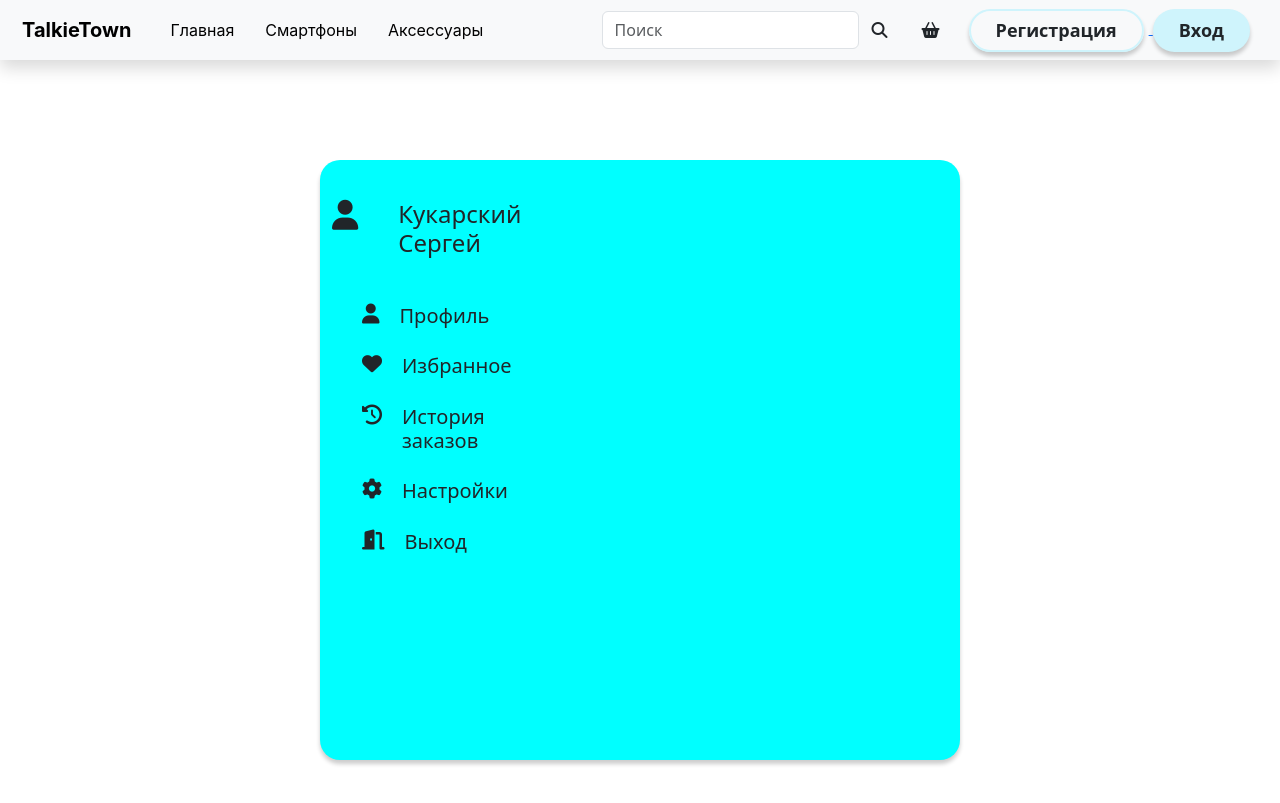
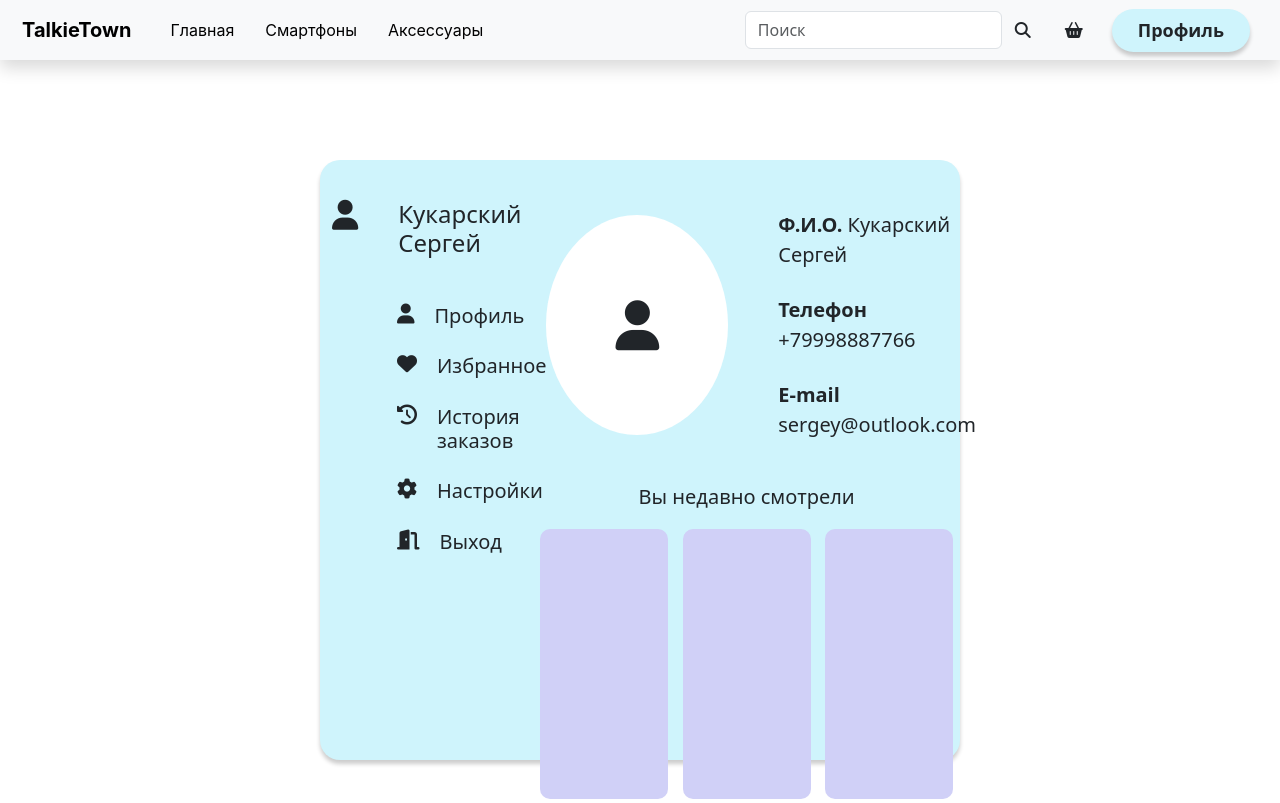
Before and after one commit to streetkillahh/Site, a plain HTML site: page Views/User/UserPage.html in a window 1280 px wide. Shown: the top 803 px of the page. Drawn offline with nearby package versions, Linux system fonts and the light colour scheme.

Commit message:
Обновить дизайн профиля

```diff
--- a/Views/User/UserPage.html
+++ b/Views/User/UserPage.html
@@ -92,24 +92,15 @@
               <button id="Basket" class="btn link button_search me-2">
                 <i class="fa-solid fa-basket-shopping"></i>
               </button>
-              <!-- Регистрация/Вход -->
+              <!-- Профиль -->
               <div class="mx-2">
-                <a href="/Views/User/signup.html">
-                  <button
-                    type="button"
-                    class="btn secondary-btn sub-heading"
-                    style="height: 43px; margin-right: 5px"
-                  >
-                    Регистрация
-                  </button>
-                </a>
-                <a href="/Views/User/signin.html"
+                <a href="/Views/User/UserPage.html"
                   ><button
                     type="button"
                     class="btn main-btn sub-heading"
                     style="height: 43px"
                   >
-                    Вход
+                    Профиль
                   </button></a
                 >
               </div>
@@ -150,17 +141,27 @@
         <div class="col-8 p-0">
           <!-- User info tab -->
           <div class="d-flex row">
-            <!-- User avatar -->
-            <div class="col-4">
-              <img src="" alt="" />
-            </div>
             <!-- User info -->
-            <div class="col-8">
-
+            <div class="profile-header">
+              <div class="profile-avatar">
+                <i class="fa-solid fa-user"></i>
+              </div>
+              <div class="profile-data">
+                <p><strong>Ф.И.О.</strong> Кукарский Сергей</p>
+                <p><strong>Телефон</strong> +79998887766</p>
+                <p><strong>E-mail</strong> sergey@outlook.com</p>
+              </div>
             </div>
           </div>
           <!-- Recents tab -->
-          <div></div>
+          <div class="recently-viewed">
+            <h3>Вы недавно смотрели</h3>
+            <div class="recent-items">
+              <div class="recent-item"></div>
+              <div class="recent-item"></div>
+              <div class="recent-item"></div>
+            </div>
+          </div>
         </div>
       </div>
       <footer class="border-top text-muted d-flex justify-content-center">
--- a/css/style.css
+++ b/css/style.css
@@ -4,7 +4,7 @@ body {
   margin: 0;
 }
 
-footer{
+footer {
   width: 100%;
 }
 
@@ -425,25 +425,25 @@ canvas {
   margin: 200px;
 }
 
-.login-window-card h4{
+.login-window-card h4 {
   margin-top: 50px;
   margin-bottom: 55px;
   font-size: 26px;
   font-weight: bold;
 }
 
-.login-window-card input{
+.login-window-card input {
   height: 40px;
   border-radius: 20px;
   margin-bottom: 40px;
 }
 
-.login-window-card a{
+.login-window-card a {
   font-size: 14px;
   font-weight: bold;
 }
 
-.register-window-card{
+.register-window-card {
   height: 500px;
   width: 35%;
   border-radius: 20px;
@@ -456,25 +456,25 @@ canvas {
   margin: 200px;
 }
 
-.register-window-card h4{
+.register-window-card h4 {
   margin-top: 50px;
   margin-bottom: 55px;
   font-size: 26px;
   font-weight: bold;
 }
 
-.register-window-card input{
+.register-window-card input {
   height: 40px;
   border-radius: 20px;
   margin-bottom: 20px;
 }
 
-.register-window-card a{
+.register-window-card a {
   font-size: 14px;
   font-weight: bold;
 }
 
-.input-field{
+.input-field {
   width: 50%;
   margin-top: 10px;
   margin-bottom: 10px;
@@ -482,48 +482,106 @@ canvas {
 
 /* PROFILE PAGE */
 
-.user-card{
+.user-card {
   margin-top: 100px;
   margin-bottom: 100px;
   align-self: center;
   width: 50%;
   height: 600px;
-  background-color: aqua;
+  background-color: #cff4fc;
   border-radius: 20px;
   box-shadow: 0px 4px 4px rgba(0, 0, 0, 0.2);
 }
 
-.user-sidebar{
+.user-sidebar {
   align-items: flex-start;
   height: 70%;
   margin: 0px;
 }
 
-.user-info-sidebar{
+.user-info-sidebar {
   justify-content: center;
   margin-bottom: 20px;
 }
 
-.user-info-sidebar i{
+.user-info-sidebar i {
   font-size: 30px;
   margin-top: 40px;
 }
 
-.user-info-sidebar h4{
+.user-info-sidebar h4 {
   margin-top: 40px;
   margin-left: 40px;
 }
 
-.sidebar-tab{
+.sidebar-tab {
   justify-content: flex-start;
   gap: 20px;
 }
 
-.sidebar-tab i{
+.sidebar-tab i {
   font-size: 20px;
-  margin-left: 30px;
+  margin-left: 65px;
 }
 
-.sidebar-tab h4{
+.sidebar-tab h4 {
   font-size: 20px;
 }
+
+.profile-details {
+  flex: 3;
+  margin-left: 20px;
+  background-color: #ffffff;
+  padding: 20px;
+  border-radius: 10px;
+  box-shadow: 0px 4px 4px rgba(0, 0, 0, 0.1);
+}
+
+.profile-header {
+  display: flex;
+  align-items: center;
+  margin-bottom: 20px;
+  margin-top: 25px;
+  margin-left: 25px;
+  padding: 0px;
+  gap: 50px;
+}
+
+.profile-avatar {
+  width: 220px;
+  height: 220px;
+  background-color: white;
+  border-radius: 50%;
+  display: flex;
+  align-items: center;
+  justify-content: center;
+  font-size: 50px;
+}
+
+.profile-data{
+  gap: 40px;
+}
+
+.profile-data p {
+  margin: 25px 0;
+  font-size: 20px;
+}
+
+.recently-viewed h3 {
+  font-size: 20px;
+  text-align: center;
+  height: auto;
+  margin-bottom: 20px;
+}
+
+.recent-items {
+  display: flex;
+  justify-content: space-around;
+}
+
+.recent-item {
+  width: 30%;
+  height: 270px;
+  background-color: #d0d0f7;
+  border-radius: 10px;
+}
```
